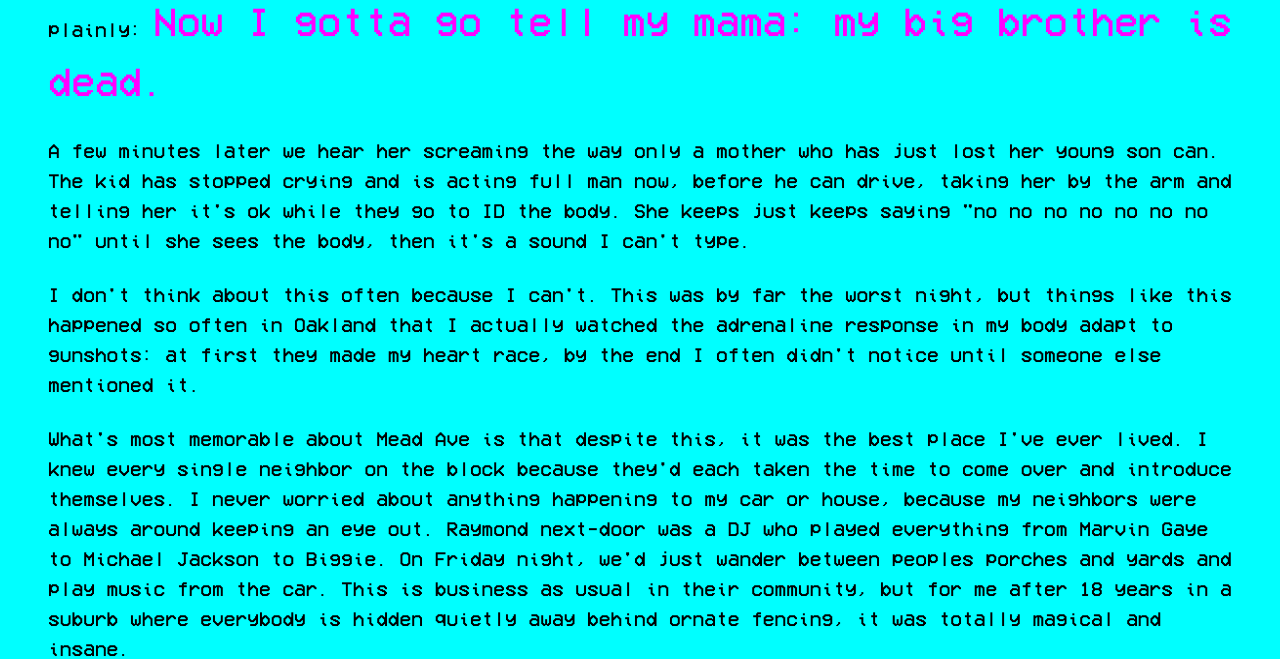
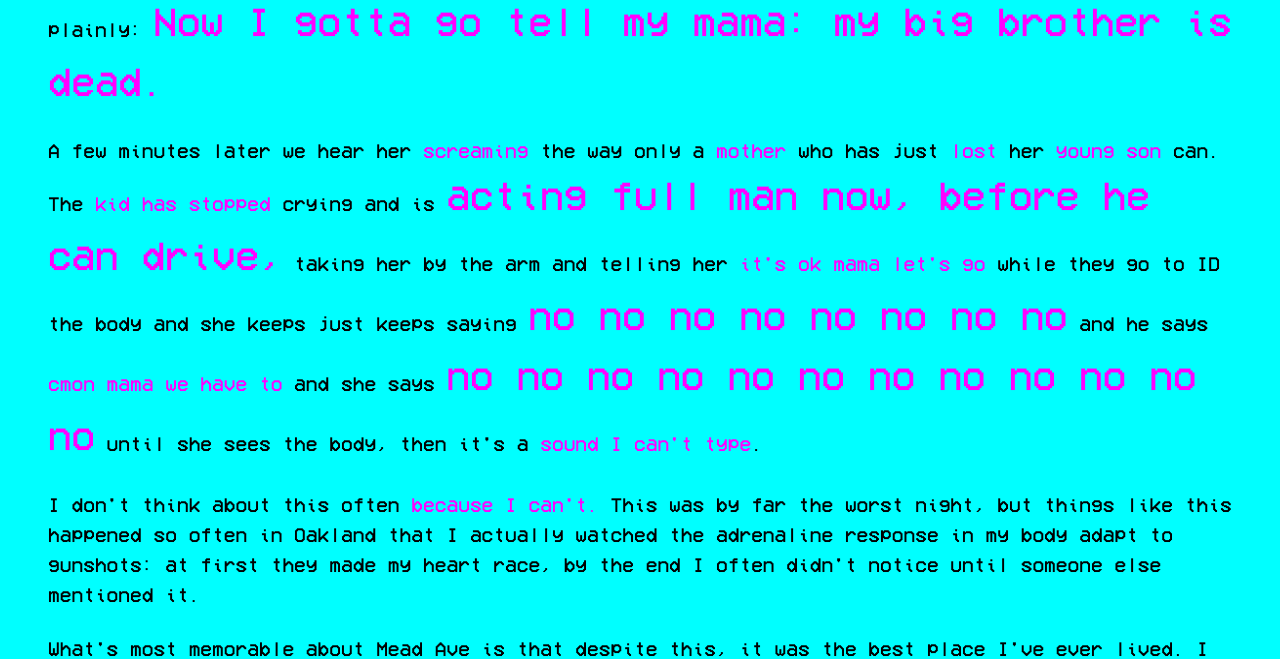
Before and after one commit to TheDripper/notusedyet, a Nuxt app: page /rip-bam-house-on-fire in a window 1280 px wide. Shown: the part 5020-5679 px from the top of the page. Built offline with nearby package versions, Linux system fonts and the light colour scheme.

Commit message:
because I can't.

```diff
--- a/pages/rip-bam-house-on-fire.vue
+++ b/pages/rip-bam-house-on-fire.vue
@@ -145,8 +145,8 @@
     <p>We had <a href="https://www.nprillinois.org/post/far-parkland-spotlight-teens-east-oakland-want-tell-their-stories#stream/0" target="_blank">shootings a lot</a> on Mead, usually nobody hits anything. But when they do, you can tell: everything is <span class="magenta">totally still and silent</span>, because whoever was outside is <span class="magenta">dead</span>. This lasts for a few seconds before the <span class="magenta">tires peel out</span>, then each porches' front door opening and each <span class="magenta">neighbor looking down to see the 2 bodies</span> on the corner by the Boys &amp; Girls club, <span class="magenta">totally still</span>. We are making an <span class="magenta">excruciating and familiar</span> procession to keep watch until <a href="https://www.google.com/search?rlz=1C5CHFA_enUS847US847&ei=AvQtX4LBCbWr0PEPnful0Ag&q=opd+riders&oq=opd+riders&gs_lcp=CgZwc3ktYWIQAzICCAA6BAgAEEc6BQgAEJECOgQIABAKOgUIABCxAzoKCC4QxwEQowIQCjoICC4QxwEQrwE6BAgAEEM6CAgAEBYQChAeUPE-WKVFYKRIaABwAngAgAGWAYgBowWSAQM1LjKYAQCgAQGqAQdnd3Mtd2l6wAEB&sclient=psy-ab&ved=0ahUKEwiCypeEr4rrAhW1FTQIHZ19CYoQ4dUDCAw&uact=5" target="_blank">OPD</a> throws up the tape.</p>
     <p>This might have been just <a href="https://www.google.com/search?q=new+york+times+memorial+day+weekend+shootings&rlz=1C5CHFA_enUS847US847&oq=new+york+times+memorial+day+weekend+shootings&aqs=chrome..69i57j0.5556j0j7&sourceid=chrome&ie=UTF-8" target="_blank">another awful night</a>, blurred impossibly with <span class="magenta">all the others</span>.</p>
     <p>But then coming towards us is a <span class="magenta">kid</span>, maybe 13, slick with tears and sobbing as he states very plainly: <span class="magenta bump">Now I gotta go tell my mama: my big brother is dead.</span></p>
-    <p>A few minutes later we hear her screaming the way only a mother who has just lost her young son can. The kid has stopped crying and is acting full man now, before he can drive, taking her by the arm and telling her it's ok while they go to ID the body. She keeps just keeps saying "no no no no no no no no" until she sees the body, then it's a sound I can't type.</p>
-    <p>I don't think about this often because I can't. This was by far the worst night, but things like this happened so often in Oakland that I actually watched the adrenaline response in my body adapt to gunshots: at first they made my heart race, by the end I often didn't notice until someone else mentioned it.</p>
+    <p>A few minutes later we hear her <span class="magenta">screaming</span> the way only a <span class="magenta">mother</span> who has just <span class="magenta">lost</span> her <span class="magenta">young son</span> can. The <span class="magenta">kid has stopped</span> crying and is <span class="magenta bump">acting full man now, before he can drive,</span> taking her by the arm and telling her <span class="magenta">it's ok mama let's go</span> while they go to ID the body and she keeps just keeps saying <span class="magenta bump">no no no no no no no no</span> and he says <span class="magenta">cmon mama we have to</span> and she says <span class="magenta bump">no no no no no no no no no no no no</span> until she sees the body, then it's a <span class="magenta">sound I can't type</span>.</p>
+    <p>I don't think about this often <span class="magenta">because I can't.</span> This was by far the worst night, but things like this happened so often in Oakland that I actually watched the adrenaline response in my body adapt to gunshots: at first they made my heart race, by the end I often didn't notice until someone else mentioned it.</p>
     <p>What's most memorable about Mead Ave is that despite this, it was the best place I've ever lived. I knew every single neighbor on the block because they'd each taken the time to come over and introduce themselves. I never worried about anything happening to my car or house, because my neighbors were always around keeping an eye out. Raymond next-door was a DJ who played everything from Marvin Gaye to Michael Jackson to Biggie. On Friday night, we'd just wander between peoples porches and yards and play music from the car. This is business as usual in their community, but for me after 18 years in a suburb where everybody is hidden quietly away behind ornate fencing, it was totally magical and insane.</p>
     <div class="slate-resizable-image-embed slate-image-embed__resize-full-width">
       <img
```
